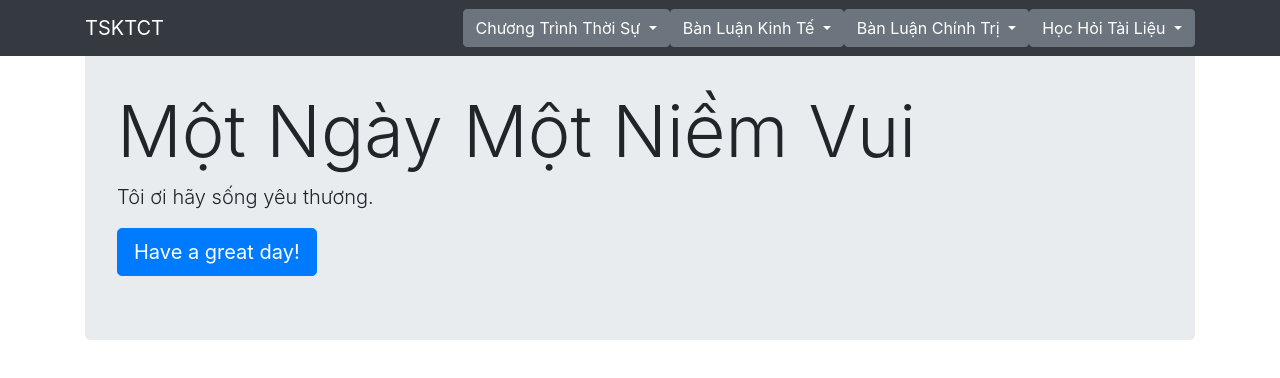
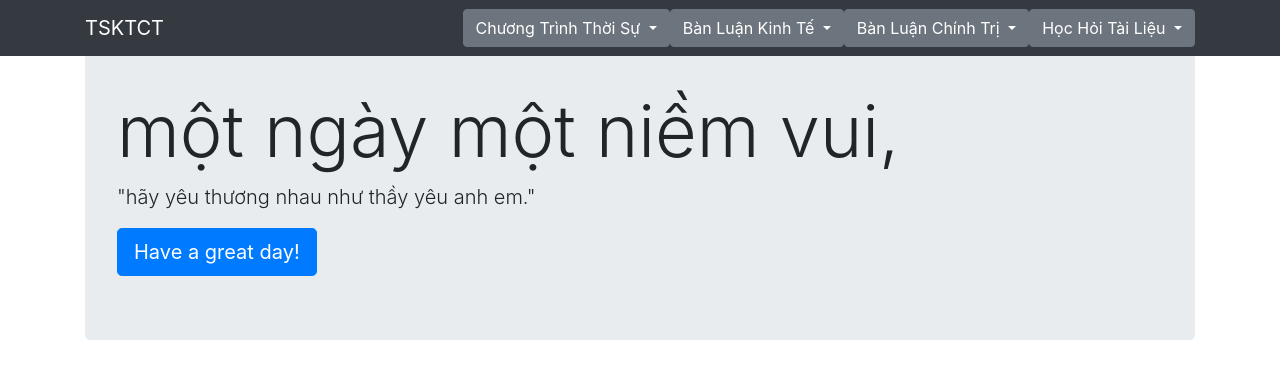
Before and after one commit to lnguyen9621/tsktct, a plain HTML site: page index.html in a window 1280 px wide. Drawn offline with nearby package versions, Linux system fonts and the light colour scheme.

Commit message:
Update index.html

```diff
--- a/index.html
+++ b/index.html
@@ -93,8 +93,8 @@
 
     <!-- Jumbotron Header -->
     <header class="jumbotron my-4">
-      <h1 class="display-3">Một Ngày Một Niềm Vui</h1>
-      <p class="lead">Tôi ơi hãy sống yêu thương.</p>
+      <h1 class="display-3">một ngày một niềm vui,</h1>
+      <p class="lead">"hãy yêu thương nhau như thầy yêu anh em."</p>
       <a href="#" class="btn btn-primary btn-lg">Have a great day!</a>
     </header>
 
```
